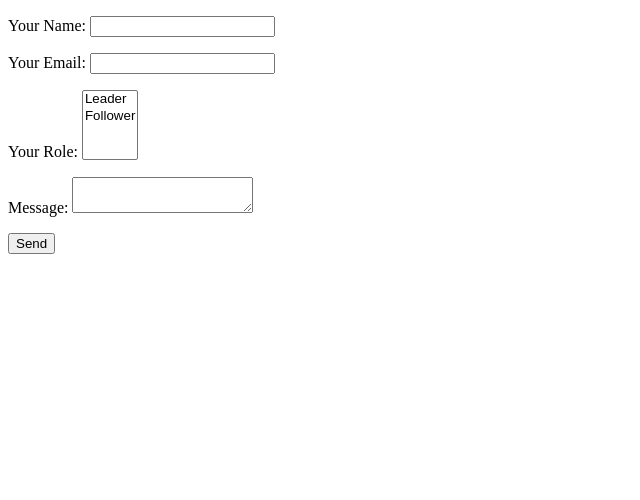
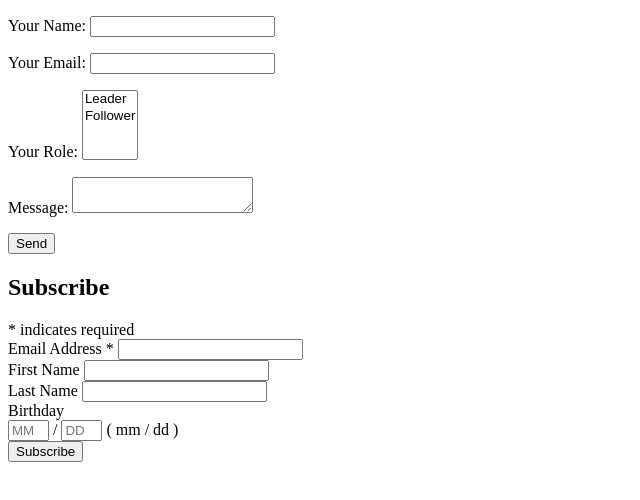
Before and after one commit to llucaslleall/boaverba, a plain HTML site: page index.html in a window 1280 px wide. Shown: the whole page, without its empty margins (0-640 px from the left). Drawn offline with Linux system fonts and the light colour scheme.

Commit message:
Mailchimp
Teste usando o form do mailchimp

```diff
--- a/index.html
+++ b/index.html
@@ -24,5 +24,44 @@
               <button type="submit">Send</button>
             </p>
           </form>
+
+
+        <!-- Begin Mailchimp Signup Form -->
+        <div id="mc_embed_signup">
+            <form action="https://boaverba.us17.list-manage.com/subscribe/post?u=7e28b114d95fd32c8765f2e1f&amp;id=ce36f36075" method="post" id="mc-embedded-subscribe-form" name="mc-embedded-subscribe-form" class="validate" target="_blank" novalidate>
+                <div id="mc_embed_signup_scroll">
+                <h2>Subscribe</h2>
+            <div class="indicates-required"><span class="asterisk">*</span> indicates required</div>
+            <div class="mc-field-group">
+                <label for="mce-EMAIL">Email Address  <span class="asterisk">*</span>
+            </label>
+                <input type="email" value="" name="EMAIL" class="required email" id="mce-EMAIL">
+            </div>
+            <div class="mc-field-group">
+                <label for="mce-FNAME">First Name </label>
+                <input type="text" value="" name="FNAME" class="" id="mce-FNAME">
+            </div>
+            <div class="mc-field-group">
+                <label for="mce-LNAME">Last Name </label>
+                <input type="text" value="" name="LNAME" class="" id="mce-LNAME">
+            </div>
+            <div class="mc-field-group size1of2">
+                <label for="mce-BIRTHDAY-month">Birthday </label>
+                <div class="datefield">
+                    <span class="subfield monthfield"><input class="birthday " type="text" pattern="[0-9]*" value="" placeholder="MM" size="2" maxlength="2" name="BIRTHDAY[month]" id="mce-BIRTHDAY-month"></span> /
+                    <span class="subfield dayfield"><input class="birthday " type="text" pattern="[0-9]*" value="" placeholder="DD" size="2" maxlength="2" name="BIRTHDAY[day]" id="mce-BIRTHDAY-day"></span>
+                    <span class="small-meta nowrap">( mm / dd )</span>
+                </div>
+            </div>	<div id="mce-responses" class="clear">
+                    <div class="response" id="mce-error-response" style="display:none"></div>
+                    <div class="response" id="mce-success-response" style="display:none"></div>
+                </div>    <!-- real people should not fill this in and expect good things - do not remove this or risk form bot signups-->
+                <div style="position: absolute; left: -5000px;" aria-hidden="true"><input type="text" name="b_7e28b114d95fd32c8765f2e1f_ce36f36075" tabindex="-1" value=""></div>
+                <div class="clear"><input type="submit" value="Subscribe" name="subscribe" id="mc-embedded-subscribe" class="button"></div>
+                </div>
+            </form>
+        </div>
+
+        <!--End mc_embed_signup-->
     </body>
 </html>
```
